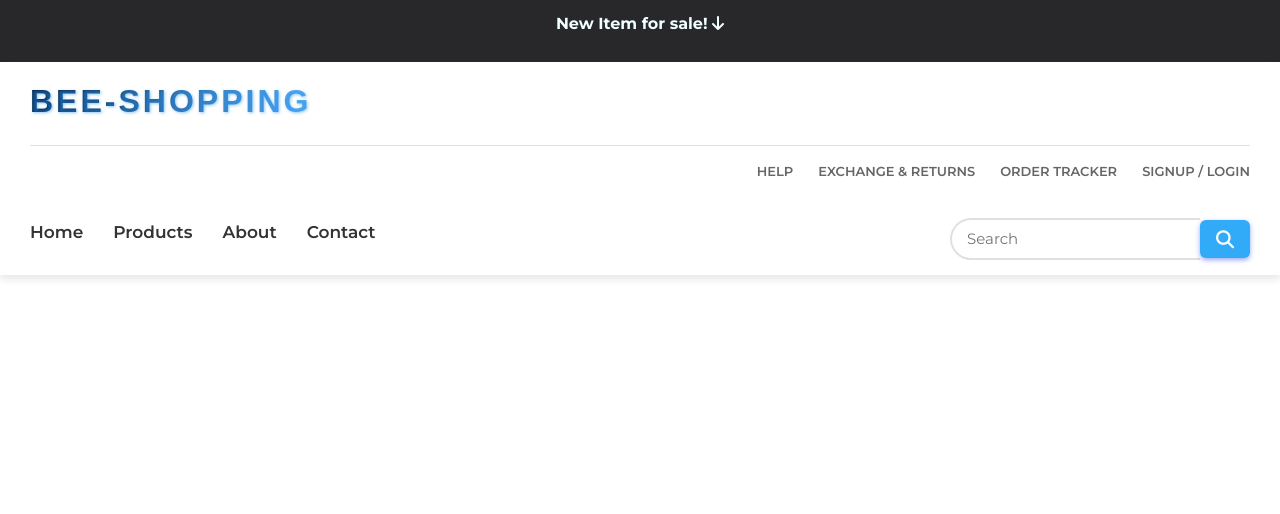
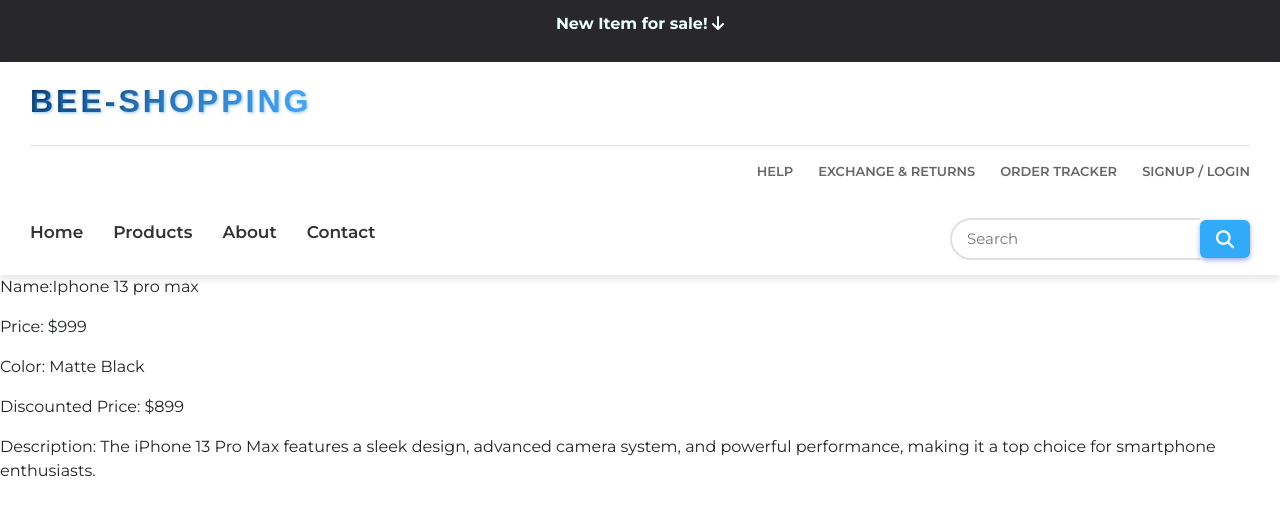
Before and after one commit to Bertcode21/AngularApp, an Angular app in the folder Bee-Shoping/: page / in a window 1280 px wide. Shown: the top 514 px of the page. Built offline with nearby package versions, Linux system fonts and the light colour scheme.

Commit message:
Products test

```diff
--- a/Bee-Shoping/src/app/app.html
+++ b/Bee-Shoping/src/app/app.html
@@ -1,3 +1,4 @@
 <top-header></top-header>
 <app-header></app-header>
+<product-lists></product-lists>
 <router-outlet></router-outlet>
--- a/Bee-Shoping/src/app/app.ts
+++ b/Bee-Shoping/src/app/app.ts
@@ -2,6 +2,7 @@
 import { RouterOutlet } from '@angular/router';
 import { HeaderComponent } from './header/header.component';
 import { TopHeader } from './top-header/top-header';
+import { ProductLists } from './product-lists/product-lists';
 
 
 @Component({
@@ -9,7 +10,8 @@
   imports: [
     RouterOutlet,
     HeaderComponent,
-    TopHeader
+    TopHeader,
+   ProductLists
   ],
   templateUrl: './app.html',
   styleUrl: './app.css'
--- /dev/null
+++ b/Bee-Shoping/src/app/product-lists/product-lists.html
@@ -0,0 +1,6 @@
+
+<p>Name:{{products.name}}</p>
+<p>Price: ${{products.price}}</p>
+<p>Color: {{products.color}}</p>
+<p>Discounted Price: ${{ products.discountedPrice}}</p>
+<p>Description: {{products.Description }}</p>
--- /dev/null
+++ b/Bee-Shoping/src/app/product-lists/product-lists.ts
@@ -0,0 +1,20 @@
+import { Component } from '@angular/core';
+
+@Component({
+  selector: 'product-lists',
+  imports: [],
+  templateUrl: './product-lists.html',
+  styleUrl: './product-lists.css',
+})
+export class ProductLists {
+  products = {
+name: "Iphone 13 pro max",
+price : 999,
+color : "Matte Black",
+discountedPrice: 899,
+Description:  "The iPhone 13 Pro Max features a sleek design, advanced camera system, and powerful performance, making it a top choice for smartphone enthusiasts."
+
+  };
+
+
+}
```
Also changed, not shown: Bee-Shoping/src/app/product-lists/product-lists.css (added).
